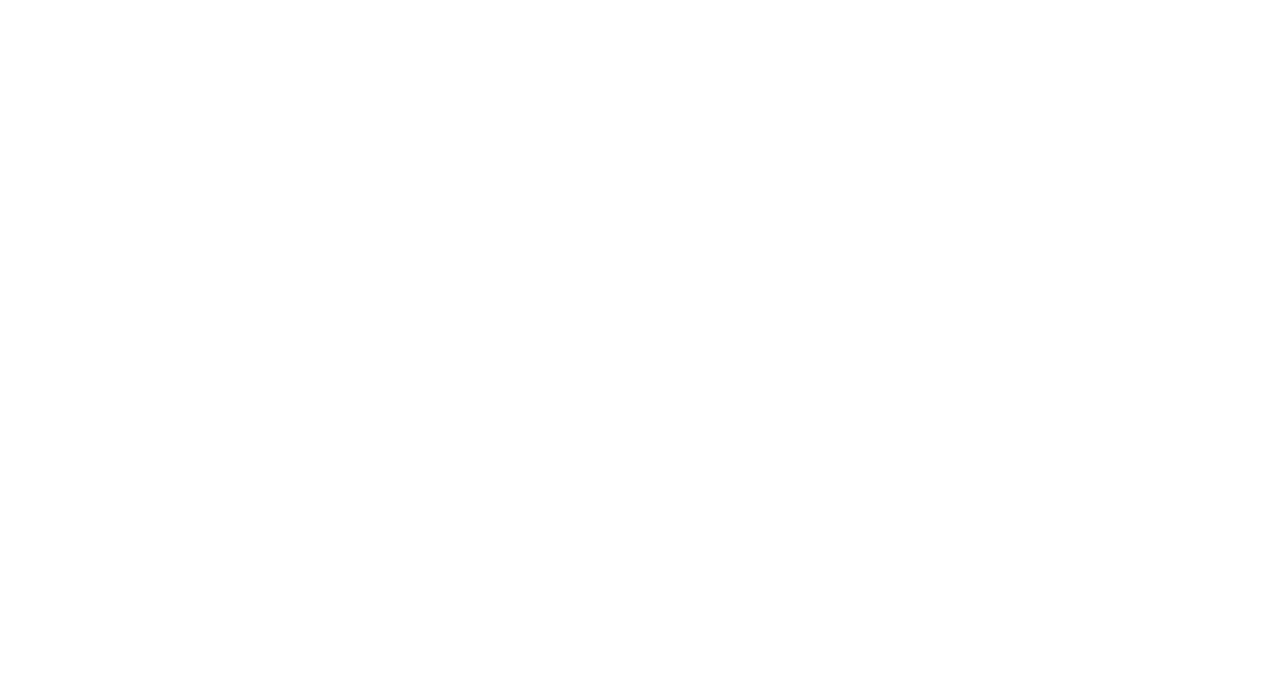
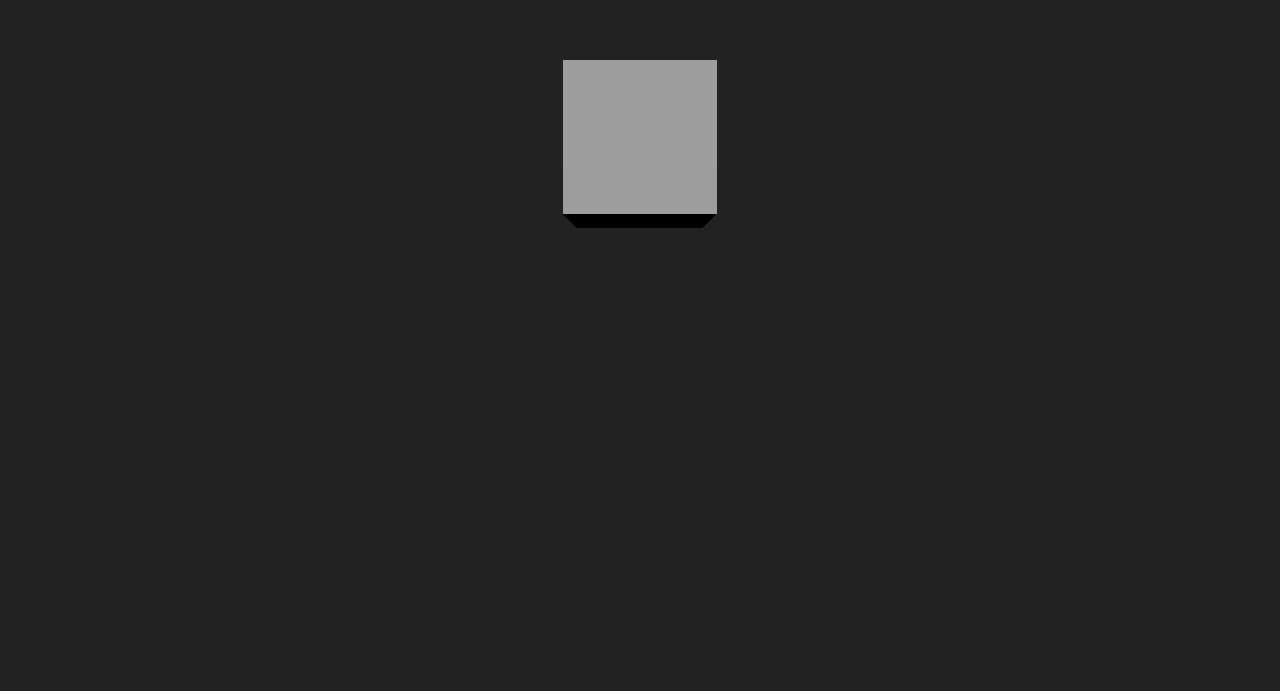
Before and after one commit to 0Muly0/HackUPC_CharacterVault, an Angular app in the folder character-vault/: page / in a window 1280 px wide. Shown: the part 109-804 px from the top of the page. Built offline with nearby package versions, Linux system fonts and the light colour scheme.

Commit message:
First cube try

```diff
--- a/character-vault/package.json
+++ b/character-vault/package.json
@@ -31,6 +31,7 @@
     "@angular/router": "^21.1.0",
     "@dimforge/rapier3d": "^0.19.3",
     "@tweenjs/tween.js": "^25.0.0",
+    "@types/three": "^0.184.0",
     "lil-gui": "^0.21.0",
     "rxjs": "~7.8.0",
     "three": "^0.184.0",
--- a/character-vault/src/app/app.html
+++ b/character-vault/src/app/app.html
@@ -1,3 +1,3 @@
-<div>
-  <router-outlet />
+<div id="app">
+  <app-canvas></app-canvas>
 </div>
--- a/character-vault/src/app/app.scss
+++ b/character-vault/src/app/app.scss
@@ -0,0 +1,11 @@
+#app {
+    width: 100%;
+    height: 100%;
+
+    app-canvas {
+        display: block;
+
+        width: 100%;
+        height: 100%;
+    }
+}
--- a/character-vault/src/app/app.ts
+++ b/character-vault/src/app/app.ts
@@ -1,9 +1,10 @@
 import { Component, signal } from '@angular/core';
 import { RouterOutlet } from '@angular/router';
+import { Canvas } from "./canvas/canvas";
 
 @Component({
   selector: 'app-root',
-  imports: [RouterOutlet],
+  imports: [Canvas],
   templateUrl: './app.html',
   styleUrl: './app.scss'
 })
--- /dev/null
+++ b/character-vault/src/app/canvas/canvas.html
@@ -0,0 +1 @@
+<canvas #c></canvas>
--- /dev/null
+++ b/character-vault/src/app/canvas/canvas.ts
@@ -0,0 +1,50 @@
+import { AfterViewInit, Component, ElementRef, NgZone, ViewChild } from '@angular/core';
+import * as THREE from 'three';
+
+@Component({
+  selector: 'app-canvas',
+  imports: [],
+  templateUrl: './canvas.html',
+  styleUrl: './canvas.scss',
+})
+export class Canvas implements AfterViewInit {
+  @ViewChild('c') canvas!: ElementRef<HTMLCanvasElement>;
+
+  constructor(private zone: NgZone) {}
+
+  ngAfterViewInit(): void {
+    const iw = window.innerWidth;
+    const ih = window.innerHeight;
+
+    const scene = new THREE.Scene();
+    const renderer = new THREE.WebGLRenderer({canvas: this.canvas.nativeElement});
+    const camera = new THREE.PerspectiveCamera(60, iw / ih, 0.1, 1000);
+
+    camera.position.z = 5;
+
+    // Add cube
+    const cube = new THREE.Mesh(new THREE.BoxGeometry(1,1,1), new THREE.MeshPhongMaterial({color: 0xbbbbbb}));
+    cube.position.y = 1;
+    scene.add(cube);
+
+    // Add light
+    const light = new THREE.DirectionalLight(0xffffff, 3);
+    light.position.z = 3;
+    light.position.y = 3;
+    scene.add(light);
+
+    scene.background = new THREE.Color(0x222222);
+    renderer.setSize(iw, ih);
+
+
+    // Render Loop
+    this.zone.runOutsideAngular(() => {
+      function animate() {
+        renderer.render(scene, camera);
+      }
+
+      renderer.setAnimationLoop(animate);
+    });
+
+  }
+}
--- a/character-vault/src/styles.scss
+++ b/character-vault/src/styles.scss
@@ -1,3 +1,7 @@
 body {
+    width: 100vw;
+    height: 100vh;
+
     margin: 0;
+    overflow: hidden;
 }
```
Also changed, not shown: character-vault/src/app/canvas/canvas.scss (added), 1 other file (tests, documents, lock files or other folders).
